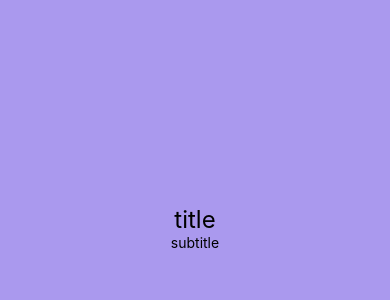
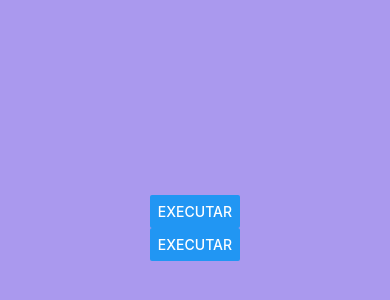
Before and after one commit to leandrocodes/react-native-cheatsheet, a React Native app: screen / in a window 390 px wide. Shown: the part 194-494 px from the top of the page. Built offline with nearby package versions, Linux system fonts and the light colour scheme.

Commit message:
calling functions

```diff
--- a/src/App.js
+++ b/src/App.js
@@ -5,20 +5,20 @@ import { View, StyleSheet } from 'react-native'
 // import Comp1, { Comp2, Comp3 } from './components/Multi'
 // import MinMax from './components/MinMax'
 // import RandomMinMax from './components/RandomMinMax'
-import Title from './components/Title'
+// import Title from './components/Title'
+import Button from './components/Button'
 
 export default () => (
 	<View style={style.App}>
 		{/* <First></First>
 		<Comp1></Comp1>
 		<Comp2></Comp2>
-		<Comp3></Comp3> */}
+		<Comp3></Comp3>
+		/<MinMax min={3} max={4}></MinMax>
+		/<RandomMinMax min={10} max={20}></RandomMinMax>
+		<Title main='title' sub='subtitle'></Title> */}
 
-		{/* <MinMax min={3} max={4}></MinMax> */}
-
-		{/* <RandomMinMax min={10} max={20}></RandomMinMax> */}
-
-		<Title main='title' sub='subtitle'></Title>
+		<Button />
 	</View>
 )
 
--- /dev/null
+++ b/src/components/Button.js
@@ -0,0 +1,14 @@
+import React from 'react'
+import { Button } from 'react-native'
+
+export default props => {
+	function executar() {
+		console.warn('exec!')
+	}
+	return (
+		<>
+			<Button title='Executar' onPress={executar} />
+			<Button title='Executar' onPress={() => console.warn('exec2')} />
+		</>
+	)
+}
```
